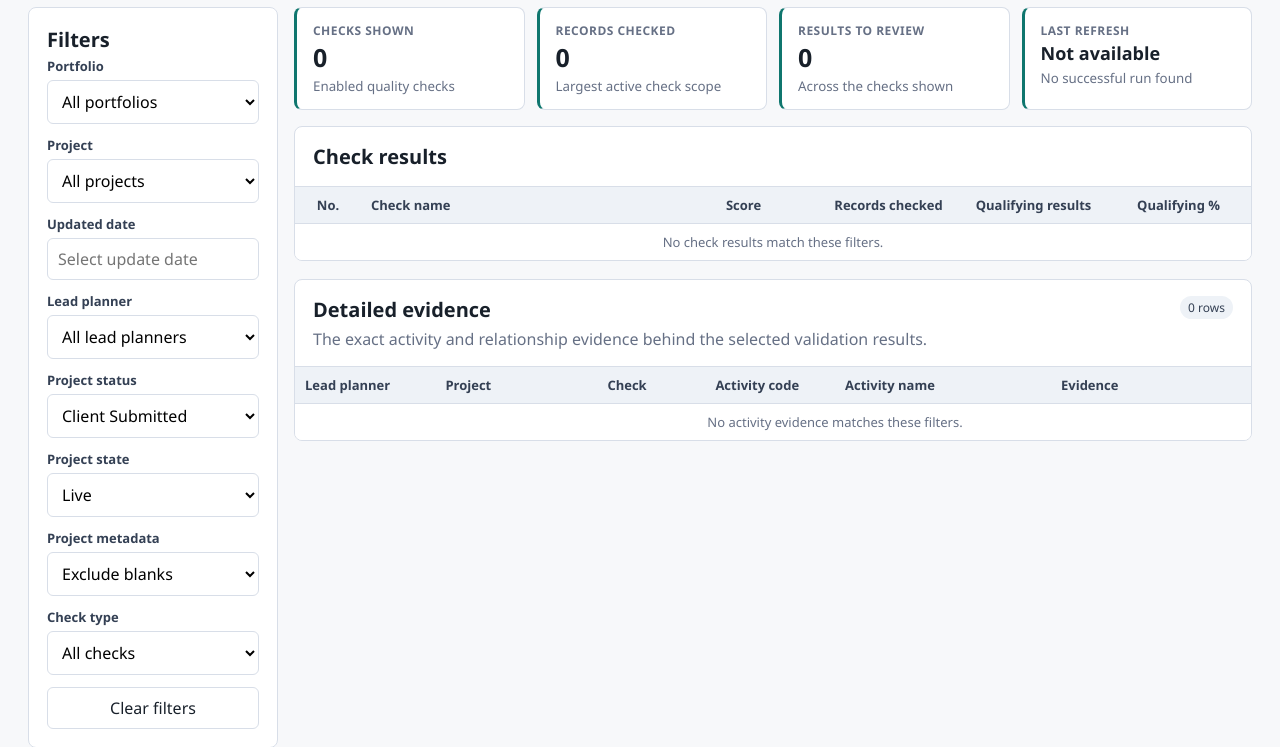
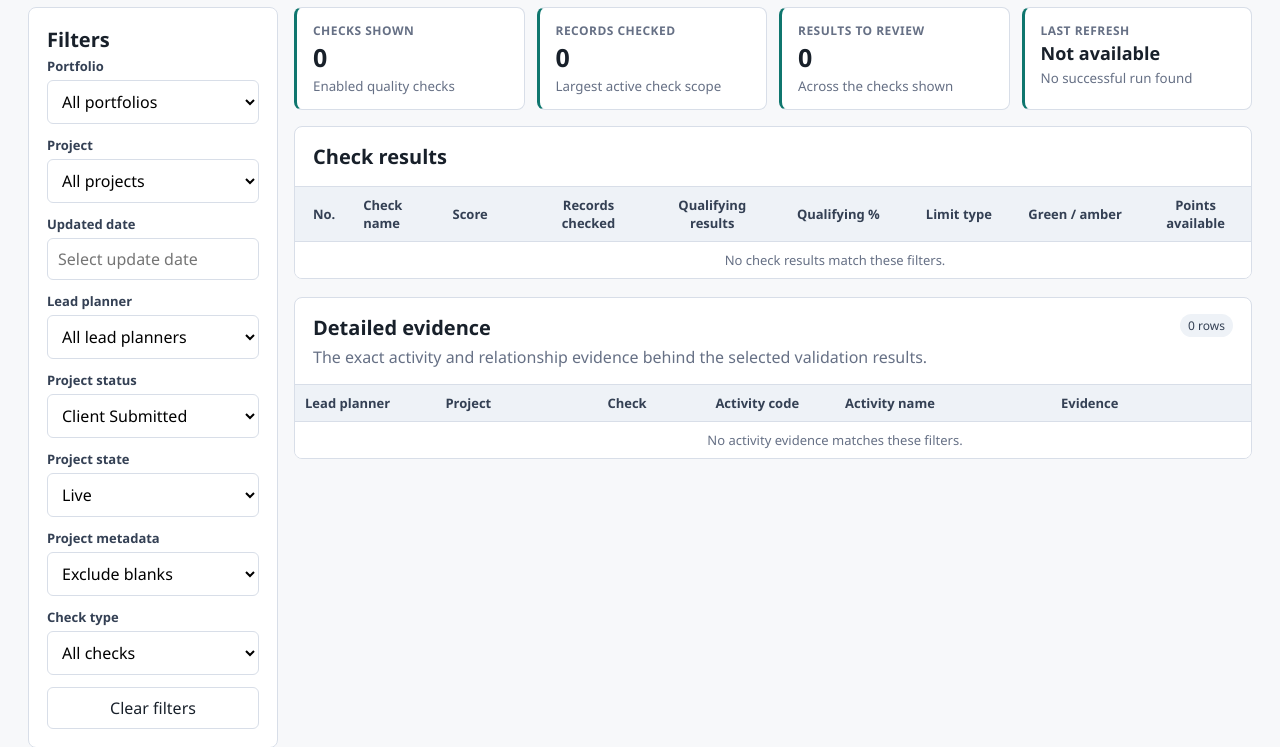
Before and after one commit to mathew-bateman/P6, a Django app: page /schedule-quality/validation/ in a window 1280 px wide. Shown: the part 272-1019 px from the top of the page. Run offline with Django 5.2, Linux system fonts and the light colour scheme; the visitor is signed in with stand-in values (Sample User, id 1); parts of the project's set-up code (start-up, migrations or seed data) failed here and were passed over; some libraries are stand-ins or nearby versions.

Commit message:
feat: show template score policy in validation report

```diff
--- a/backups/services/schedule_quality_reporting.py
+++ b/backups/services/schedule_quality_reporting.py
@@ -239,6 +239,11 @@ def fetch_validation_summary(
                 "qualifying_display": qualifying_display,
                 "status": "review" if qualifying_results else "clear",
                 "score_result": result,
+                "limit_type": str(check["limit_type"]),
+                "green_limit": Decimal(str(check["green_limit"])),
+                "amber_limit": Decimal(str(check["amber_limit"])),
+                "green_points": int(check["green_points"]),
+                "amber_points": int(check["amber_points"]),
                 "points_scored": points_scored,
             }
         )
--- a/templates/backups/partials/schedule_quality_validation_results.html
+++ b/templates/backups/partials/schedule_quality_validation_results.html
@@ -42,6 +42,10 @@
                             <th>Records checked</th>
                             <th>Qualifying results</th>
                             <th>Qualifying %</th>
+                            <th>Limit type</th>
+                            <th>Green / amber</th>
+                            <th>Points<br>available</th>
+                            <th>Points<br>scored</th>
                         </tr>
                     </thead>
                     <tbody>
@@ -56,9 +60,13 @@
                                 <td><span class="numeric-value count">{{ row.records_checked|intcomma }}</span></td>
                                 <td class="qualifying-cell"><span class="numeric-value count">{{ row.qualifying_results|intcomma }}</span></td>
                                 <td><span class="numeric-value{% if row.check_code == "relationship_ratio" %} relationship-ratio-percent{% endif %}">{% if row.qualifying_display %}{{ row.qualifying_display }}{% else %}{{ row.qualifying_percent|floatformat:2 }}%{% endif %}</span></td>
+                                <td>{{ row.limit_type }}</td>
+                                <td><span class="numeric-value">{{ row.green_limit|floatformat:"-2" }} / {{ row.amber_limit|floatformat:"-2" }}</span></td>
+                                <td><span class="numeric-value">{{ row.green_points }} / {{ row.amber_points }}</span></td>
+                                <td class="{% if not row.points_scored %}points-scored-zero{% endif %}"><span class="numeric-value score">{{ row.points_scored }}</span></td>
                             </tr>
                         {% empty %}
-                            <tr><td colspan="6" class="validation-empty">No check results match these filters.</td></tr>
+                            <tr><td colspan="10" class="validation-empty">No check results match these filters.</td></tr>
                         {% endfor %}
                     </tbody>
                 </table>
--- a/templates/backups/schedule_quality_settings.html
+++ b/templates/backups/schedule_quality_settings.html
@@ -203,7 +203,8 @@
 
     <section class="panel settings-scope-panel">
             <div class="settings-advanced-section">
-                <h2>Check scope</h2>
+                <h2>Check scope and score policy</h2>
+                <p class="subtle">These published settings supply the scope, thresholds and points used by the Django scorecard and Power BI result view.</p>
                 <table class="settings-table">
                     <thead>
                     <tr{% if row.enabled.errors %} class="settings-invalid-row"{% endif %}>
--- a/templates/backups/schedule_quality_validation.html
+++ b/templates/backups/schedule_quality_validation.html
@@ -52,7 +52,7 @@
     .validation-panel-header h2 { margin: 0; }
     .validation-panel-header p { margin: 5px 0 0; }
     .validation-table-wrap { overflow: auto; }
-    .validation-table-wrap table { display: table; min-width: 720px; border: 0; border-radius: 0; font-size: 13px; }
+    .validation-table-wrap table { display: table; min-width: 1080px; border: 0; border-radius: 0; font-size: 13px; }
     .validation-table-wrap th, .validation-table-wrap td { padding: 9px 10px; vertical-align: middle; }
     .validation-summary th:first-child, .validation-summary td:first-child { width: 46px; text-align: center; }
     .validation-summary th:nth-child(n+3), .validation-summary td:nth-child(n+3) { width: 125px; text-align: center; }
@@ -64,6 +64,7 @@
     .validation-summary tr.is-clear .qualifying-cell { background: #ecfdf3; color: var(--success); }
     .validation-summary .relationship-ratio-definition { display: block; margin-top: 3px; color: #667085; font-size: 11px; font-weight: 600; line-height: 1.25; }
     .validation-summary .relationship-ratio-percent { color: #0d897c; font-weight: 800; }
+    .validation-summary .points-scored-zero { background: #fee4e2; color: #991b1b; font-weight: 800; }
     .validation-score { min-width: 34px; border-radius: 999px; color: #fff; font-size: 12px; font-weight: 800; letter-spacing: .04em; text-align: center; }
     .validation-score.green { background: #168b22; }
     .validation-score.amber { background: #d78000; }
```
Also changed, not shown: backups/tests/test_schedule_quality_reporting.py (+2 -0 lines).
